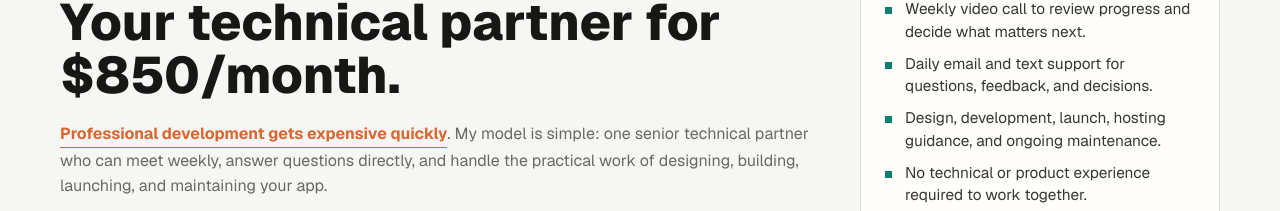
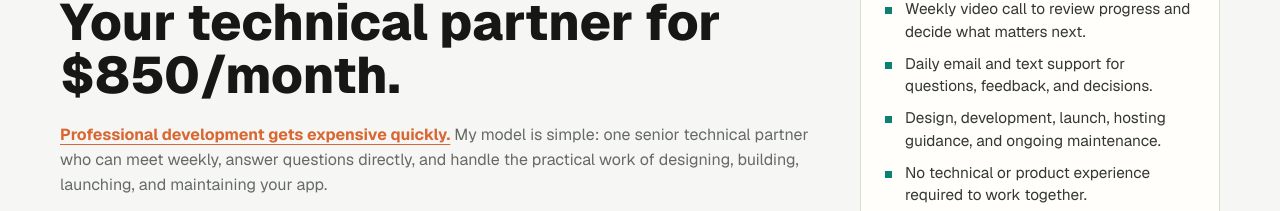
Before and after one commit to robertkotcher/robertkotcher.com, a Next.js app: page / in a window 1280 px wide. Shown: the part 1280-1491 px from the top of the page. Built offline with nearby package versions, Linux system fonts and the light colour scheme.

Commit message:
Fix wrapped pricing link styling

```diff
--- a/app/components/CostContextModal.tsx
+++ b/app/components/CostContextModal.tsx
@@ -42,7 +42,7 @@ export function CostContextModal() {
         type="button"
         onClick={() => setIsOpen(true)}
       >
-        Professional development gets expensive quickly
+        Professional development gets expensive quickly.
       </button>
 
       {isOpen ? (
--- a/app/globals.css
+++ b/app/globals.css
@@ -356,13 +356,15 @@ h1 {
 .cost-context-link {
   background: transparent;
   border: 0;
-  border-bottom: 1px solid currentColor;
   color: var(--accent-warm);
   cursor: pointer;
   display: inline;
   font: inherit;
   font-weight: 700;
   padding: 0;
+  text-decoration-line: underline;
+  text-decoration-thickness: 1px;
+  text-underline-offset: 4px;
 }
 
 .cost-context-link:hover,
--- a/app/page.tsx
+++ b/app/page.tsx
@@ -152,7 +152,7 @@ export default function Home() {
         <div>
           <h2 id="offer-title">Your technical partner for $850/month.</h2>
           <p>
-            <CostContextModal />. My model is simple: one senior technical
+            <CostContextModal /> My model is simple: one senior technical
             partner who can meet weekly, answer questions directly, and handle
             the practical work of designing, building, launching, and
             maintaining your app.
```
